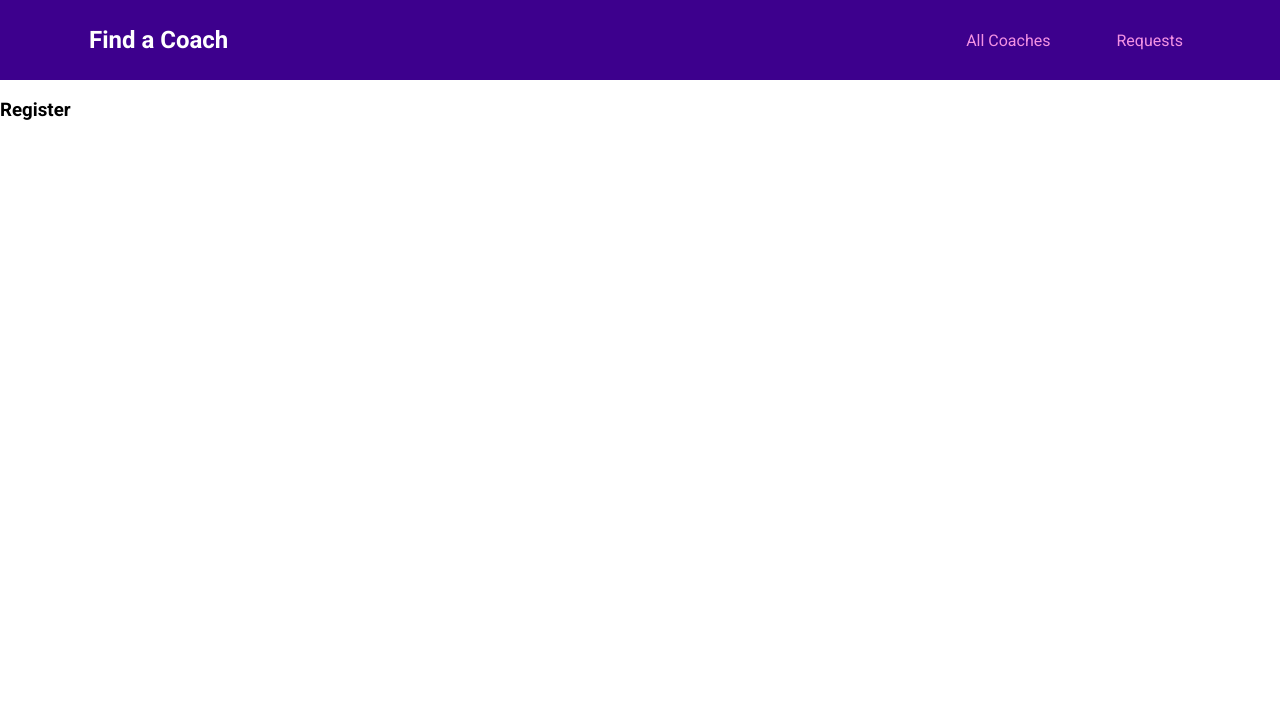
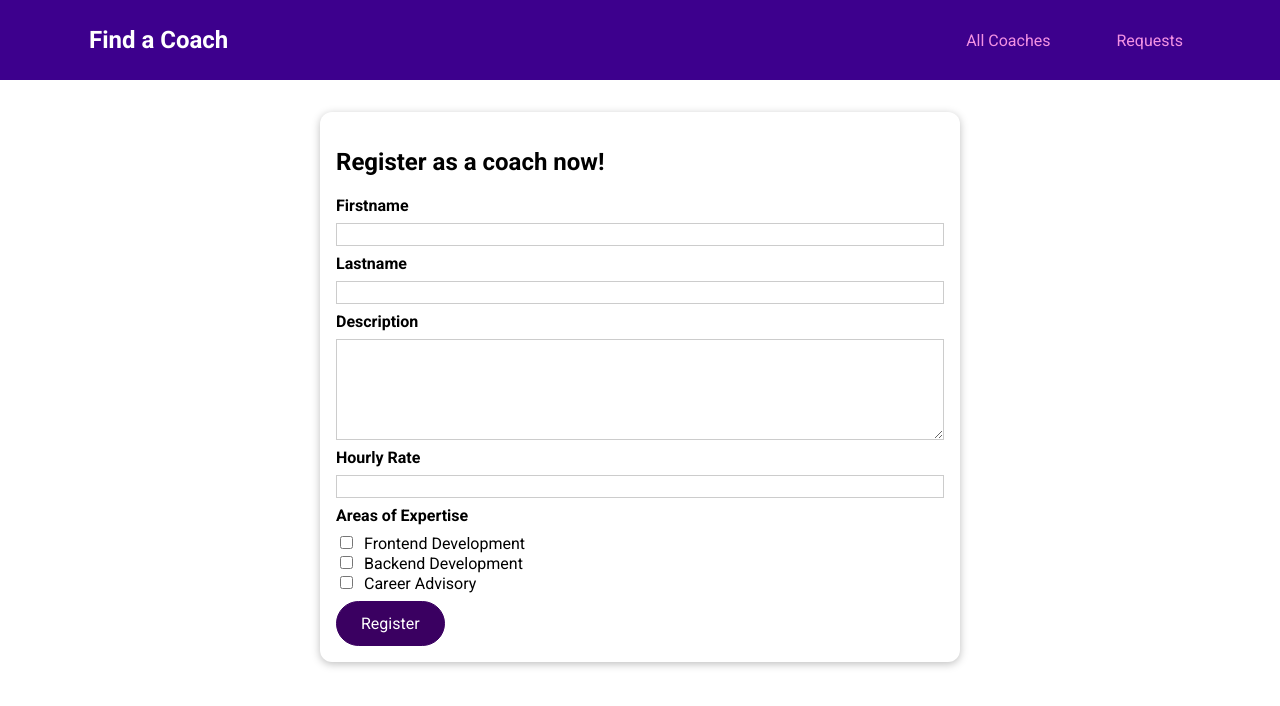
Before and after one commit to teredet/Coach-Finder, a Vue app: page /register in a window 1280 px wide. Shown: the top 706 px of the page. Built offline with nearby package versions, Linux system fonts and the light colour scheme.

Commit message:
Added Coach registration

```diff
--- a/package.json
+++ b/package.json
@@ -8,6 +8,7 @@
     "preview": "vite preview"
   },
   "dependencies": {
+    "uuid": "^9.0.0",
     "vue": "^3.2.47",
     "vue-router": "^4.1.6",
     "vuex": "^4.0.2"
--- a/src/pages/CoachRegistration.vue
+++ b/src/pages/CoachRegistration.vue
@@ -1,13 +1,135 @@
 <template>
-    <div>
-        <h3>Register</h3>
-    </div>
+    <section>
+        <base-card>
+            <h2>Register as a coach now!</h2>
+            <form @submit.prevent="submitForm">
+                <div class="form-control" :class="{ invalid: invalidInput == 'firstName' }">
+                    <label for="firstname">Firstname</label>
+                    <input type="text" id="firstname" v-model.trim="newData.firstName" />
+                    <p v-if="invalidInput == 'firstName'">Firstname most not be empty.</p>
+                </div>
+                <div class="form-control" :class="{ invalid: invalidInput == 'lastName' }">
+                    <label for="lastname">Lastname</label>
+                    <input type="text" id="lastname" v-model.trim="newData.lastName" />
+                    <p v-if="invalidInput == 'lastName'">Lastname most not be empty.</p>
+                </div>
+                <div class="form-control" :class="{ invalid: invalidInput == 'description' }">
+                    <label for="description">Description</label>
+                    <textarea rows="5" id="description" v-model.trim="newData.description" />
+                    <p v-if="invalidInput == 'description'">Description most not be empty.</p>
+                </div>
+                <div class="form-control" :class="{ invalid: invalidInput == 'hourlyRate' }">
+                    <label for="hourlyRate">Hourly Rate</label>
+                    <input type="number" id="hourlyRate" v-model.number="newData.hourlyRate" />
+                    <p v-if="invalidInput == 'hourlyRate'">Rate most be greater than 0.</p>
+                </div>
+                <div class="form-control" :class="{ invalid: invalidInput == 'areas' }">
+                    <h3>Areas of Expertise</h3>
+                    <div>
+                        <input type="checkbox" id="frontend" value="frontend" v-model="newData.areas" />
+                        <label for="frontend">Frontend Development</label>
+                    </div>
+                    <div>
+                        <input type="checkbox" id="backend" value="backend" v-model="newData.areas" />
+                        <label for="backend">Backend Development</label>
+                    </div>
+                    <div>
+                        <input type="checkbox" id="career" value="career" v-model="newData.areas" />
+                        <label for="career">Career Advisory</label>
+                    </div>
+                    <p v-if="invalidInput == 'areas'">At least one areas must be selected.</p>
+                </div>
+                <p v-if="!formIsValid"> Please fix your form and submit again!</p>
+                <base-button>Register</base-button>
+            </form>
+        </base-card>
+    </section>
 </template>
 
 
 <script>
+import { mapActions } from 'vuex';
 
+export default {
+    data() {
+        return {
+            formIsValid: true,
+            invalidInput: '',
+            newData: {
+                firstName: '', lastName: '', description: '', hourlyRate: null, areas: []
+            }
+        }
+    },
+    methods: {
+        ...mapActions(['registerCoach']),
+        submitForm() {
+
+            this.registerCoach(this.newData);
+            this.$router.replace('/coaches');
+        }
+    }
+}
 </script>
 
 
-<style scoped></style>
+<style scoped>
+.form-control {
+    margin: 0.5rem 0;
+}
+
+label {
+    font-weight: bold;
+    display: block;
+    margin-bottom: 0.5rem;
+}
+
+input[type='checkbox']+label {
+    font-weight: normal;
+    display: inline;
+    margin: 0 0 0 0.5rem;
+}
+
+input,
+textarea {
+    display: block;
+    width: 100%;
+    border: 1px solid #ccc;
+    font: inherit;
+}
+
+input:focus,
+textarea:focus {
+    background-color: #f0e6fd;
+    outline: none;
+    border-color: #3d008d;
+}
+
+input[type='checkbox'] {
+    display: inline;
+    width: auto;
+    border: none;
+}
+
+input[type='checkbox']:focus {
+    outline: #3d008d solid 1px;
+}
+
+h3 {
+    margin: 0.5rem 0;
+    font-size: 1rem;
+}
+
+.invalid label {
+    color: red;
+}
+
+.invalid p {
+    font-size: small;
+    color: red;
+}
+
+.invalid input,
+.invalid textarea {
+    border: 1px solid red;
+}
+</style>
--- a/src/pages/CoachesList.vue
+++ b/src/pages/CoachesList.vue
@@ -20,7 +20,7 @@
         <base-card>
             <div class="controls">
                 <base-button mode="outline">Refresh</base-button>
-                <base-button link to="/register">Register as Coach</base-button>
+                <base-button link v-if="!isCoach" to="/register">Register as Coach</base-button>
             </div>
             <ul v-if="hasCoaches">
                 <coach-item v-for="coach in filteredCoaches" :key="coach.id" :coach="coach"></coach-item>
@@ -41,7 +41,7 @@ export default {
         filters: {frontend: true, backend: true, career: true},
     }},
     computed: {
-        ...mapGetters(['coaches', 'hasCoaches']),
+        ...mapGetters(['coaches', 'hasCoaches', 'isCoach']),
         filteredCoaches() {
             return this.coaches.filter(coach => {
                 for (let key in this.filters) {
--- a/src/store/actions.js
+++ b/src/store/actions.js
@@ -1 +1,8 @@
-export default {};
+export default {
+    registerCoach(context, payload) {
+        context.commit('registerCoach', {
+            ...payload,
+            id: context.getters.userId,
+        })
+    }
+};
--- a/src/store/getters.js
+++ b/src/store/getters.js
@@ -4,5 +4,11 @@ export default {
     },
     hasCoaches(state) {
         return !!state.coaches.length;
+    },
+    userId(state) {
+        return state.userId;
+    },
+    isCoach(state) {
+        return state.coaches.some(coach => coach.id === state.userId);
     }
 };
--- a/src/store/index.js
+++ b/src/store/index.js
@@ -1,4 +1,6 @@
 import { createStore } from 'vuex';
+import { v4 as uuidv4 } from 'uuid';
+
 
 import mutations from './mutations.js'
 import actions from './actions.js'
@@ -7,6 +9,7 @@ import getters from './getters.js'
 export default createStore({
     state() {
         return {
+            userId: uuidv4(),
             coaches: [
                 {
                     id: 'ed611200-4815-49a1-9b6f-9107556e4a39',
--- a/src/store/mutations.js
+++ b/src/store/mutations.js
@@ -1 +1,5 @@
-export default {};
+export default {
+    registerCoach(state, payload) {
+        state.coaches.push(payload);
+    }
+};
```
Also changed, not shown: 1 other file (tests, documents, lock files or other folders).
